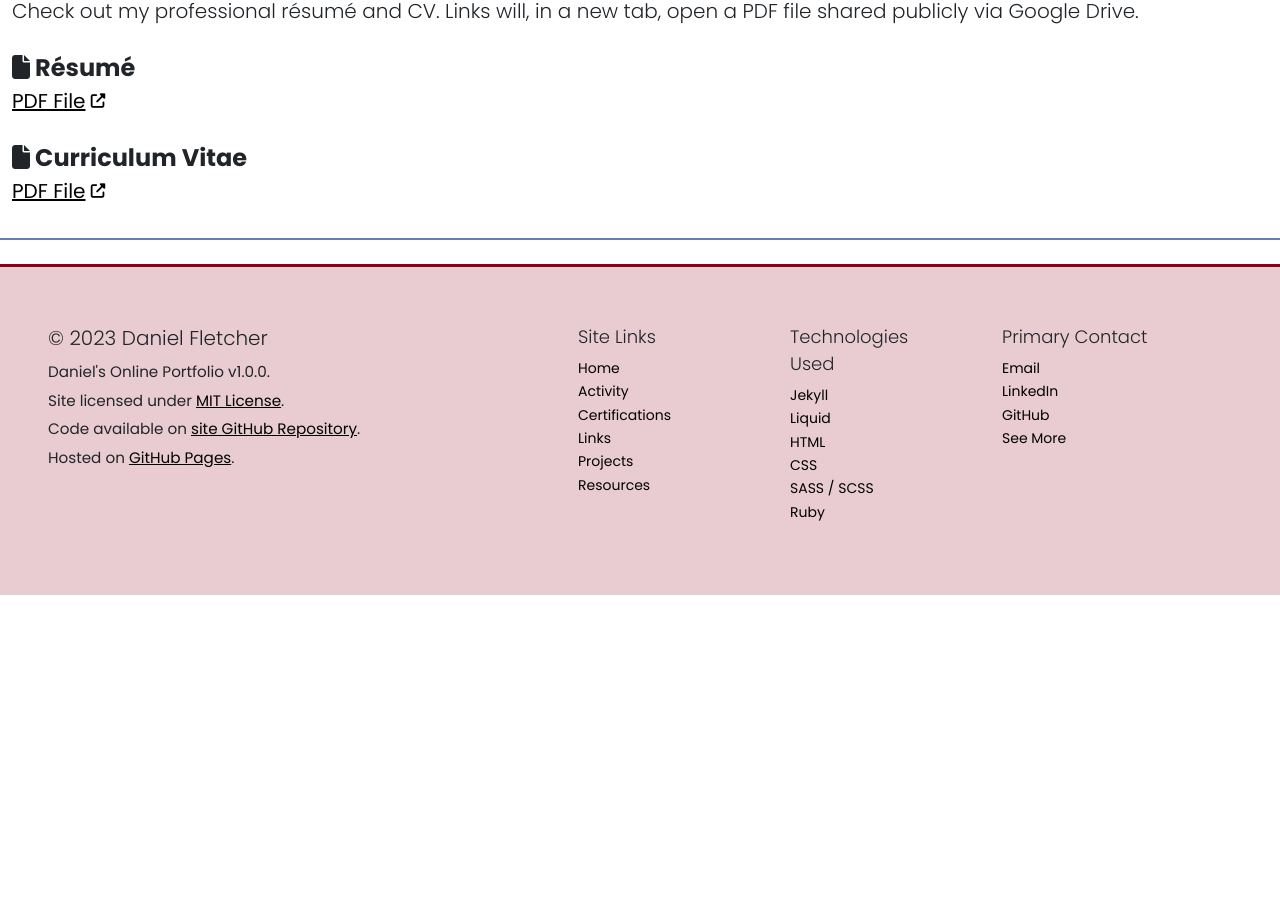
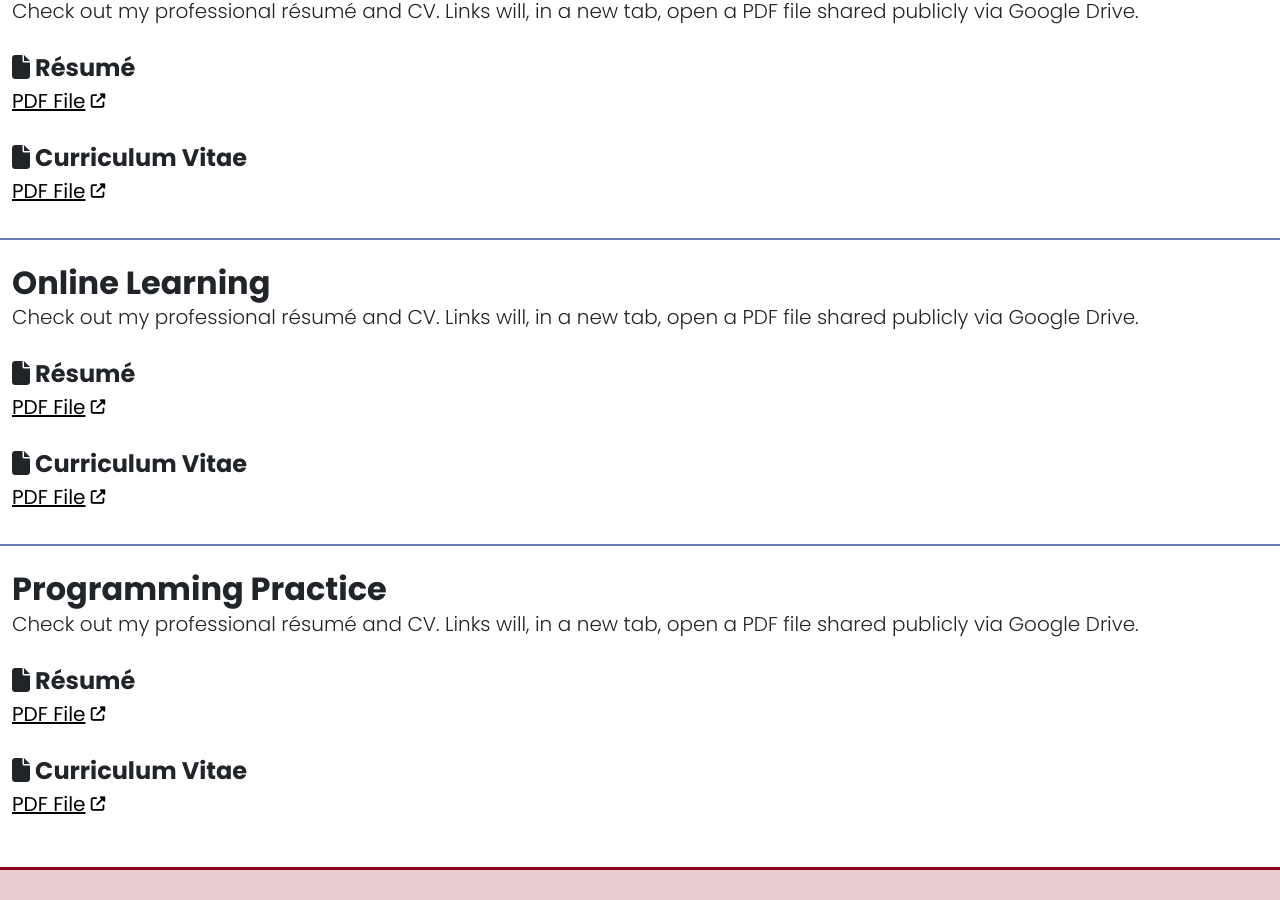
Before and after one commit to DanielTheFletch/portfolio, a Jekyll site: the page built from links.html, in a window 1280 px wide and 900 px high, scrolled down 693 px. Built offline with Jekyll 4.4.1, drawn with Linux system fonts in a browser that asks for light colours; before the commit the page ends 1288 px from its top, so only the background shows below that.

Commit message:
Add placeholder categories for "Links" page

```diff
--- a/links.html
+++ b/links.html
@@ -46,3 +46,43 @@
   {% endfor %}
   </div>
 </div>
+
+<!-- Online learning -->
+<div class="container-fluid border-bottom border-secondary border-2 mb-4 pb-2">
+  <h2 class="{{ page.subheading }}">Online Learning</h2>
+  <p class="fs-5 fw-light mt-0 mb-4">Check out my professional résumé and CV. Links will, in a new tab, open a PDF file shared publicly via Google Drive.</p>
+  {% assign items = site.data.links.external_documents %}
+  <div class="row row-cols-1">
+  {% for item in items %}
+    <div class="col mb-4">
+      <p class="fs-4 fw-bold my-0"><i class="{{ item.icon }}"></i> {{ item.name }}</p>
+      <p class="fs-5 my-0">
+        <a class="external-link text-decoration-none" href={{ item.link }} target="_blank">
+          <span class="text-decoration-underline">{{ item.display }}</span>
+          <i class="fa-solid fa-up-right-from-square"></i>
+        </a>
+      </p>
+    </div>
+  {% endfor %}
+  </div>
+</div>
+
+<!-- Programming practice -->
+<div class="container-fluid mb-4">
+  <h2 class="{{ page.subheading }}">Programming Practice</h2>
+  <p class="fs-5 fw-light mt-0 mb-4">Check out my professional résumé and CV. Links will, in a new tab, open a PDF file shared publicly via Google Drive.</p>
+  {% assign items = site.data.links.external_documents %}
+  <div class="row row-cols-1">
+  {% for item in items %}
+    <div class="col mb-4">
+      <p class="fs-4 fw-bold my-0"><i class="{{ item.icon }}"></i> {{ item.name }}</p>
+      <p class="fs-5 my-0">
+        <a class="external-link text-decoration-none" href={{ item.link }} target="_blank">
+          <span class="text-decoration-underline">{{ item.display }}</span>
+          <i class="fa-solid fa-up-right-from-square"></i>
+        </a>
+      </p>
+    </div>
+  {% endfor %}
+  </div>
+</div>
```
